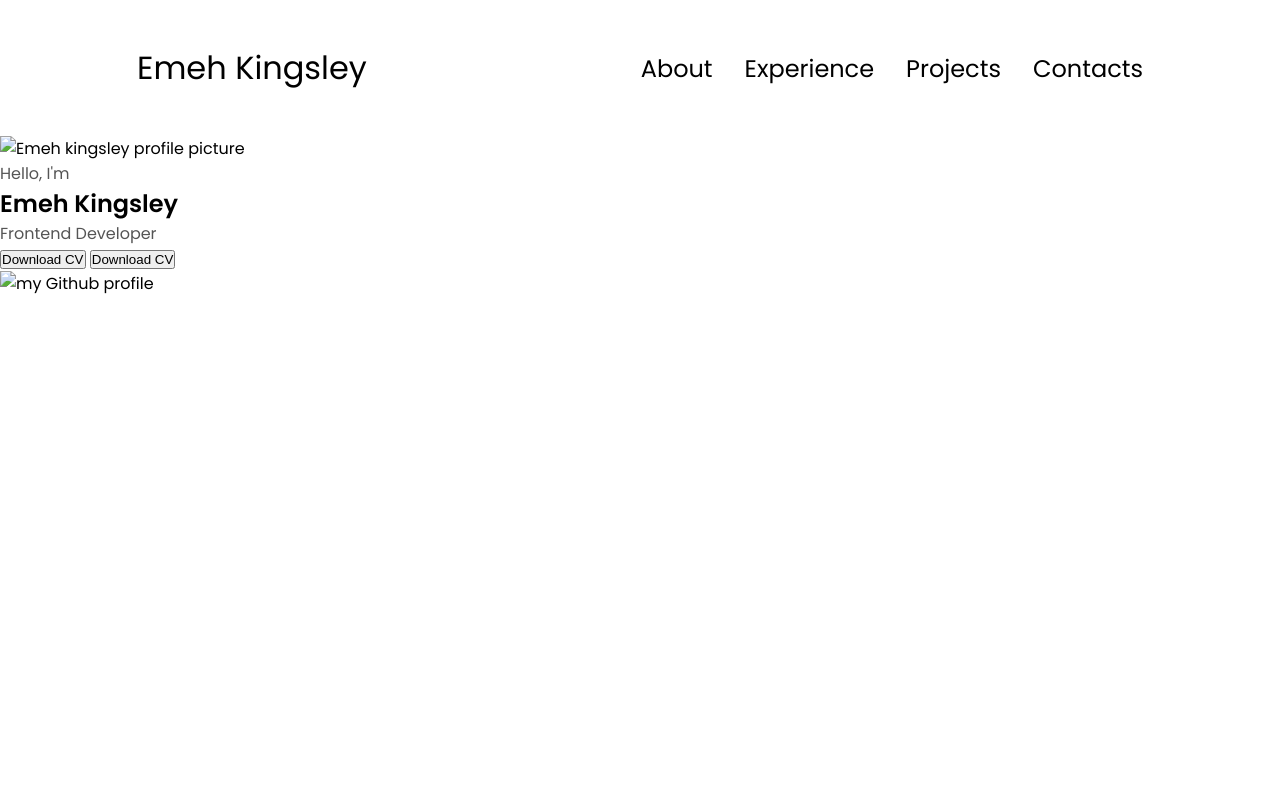
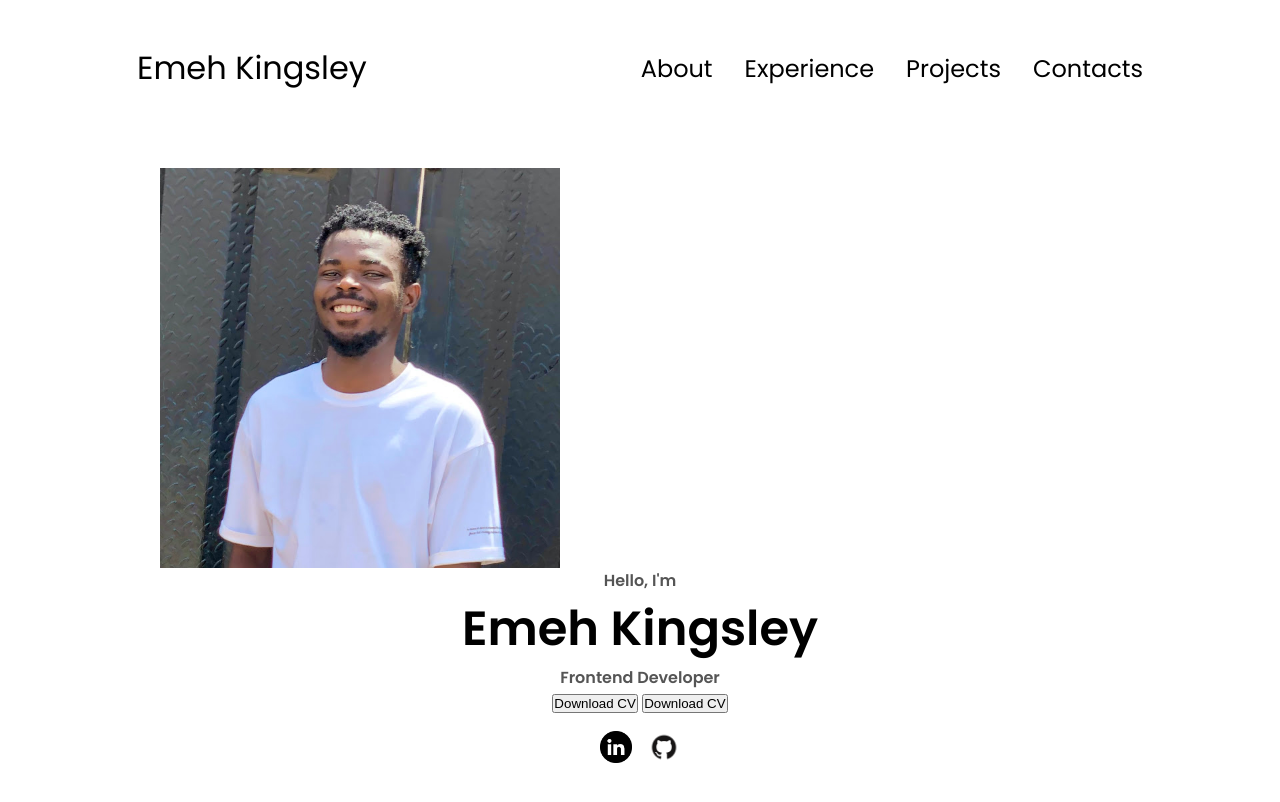
Before and after one commit to Kingzcodes/html-css-js-portfolio, a plain HTML site: page index.html in a window 1280 px wide. Drawn offline with Linux system fonts and the light colour scheme; a web font is replaced by a local one.

Commit message:
updates on social and profile sections

```diff
--- a/index.html
+++ b/index.html
@@ -37,7 +37,7 @@
     </nav>
     <section id="profiles">
       <div class="section__pic-container">
-        <img src="" alt="Emeh kingsley profile picture">
+        <img src="/assets/Emeh kingsley.jpg" alt="Emeh kingsley profile picture">
       </div>
       <div class="section__text">
         <p class="section__text__p1">Hello, I'm</p>
@@ -56,15 +56,15 @@
          Download CV
          </button>
         </div>
-        <div id="socials-container"
+        <div id="socials-container">
          <img
-          src=""
+          src="/assets/linkedin.png"
           alt="my linkdin profile"
           class="icon"
           onclick="location.href='https://linkdin.com/'"
           />
          <img
-          src=""
+          src="/assets/github.png"
           alt="my Github profile"
           class="icon"
           onclick="location.href='https://Github.com/'"
@@ -73,5 +73,6 @@
       </div>
     </section>
     <script src="script.js"></script>
+
 </body>
 </html>
--- a/style.css
+++ b/style.css
@@ -124,3 +124,68 @@
 .hamburger-icon span:first-child {
     opacity: 1;
 }
+
+/* SECTONS */
+section {
+padding-top: 4vh;
+height: 96vh;
+margin: 0 10rem;
+box-sizing: border-box;
+min-height: fit-content;
+}
+
+.section-container {
+    display: flex;
+}
+
+/* PROFILE SECTION */
+
+#profile {
+    display: flex;
+    justify-content: center;
+    gap: 5rem;
+    height: 80vh;
+}
+
+.section__pic-container {
+    display: flex;
+    height: 400px;
+    width: 400px;
+    margin: auto 0;
+}
+
+.section__text {
+    align-self: center;
+    text-align: center;
+}
+
+.section__text p {
+    font-weight: 600;
+}
+
+.section__text_p1 {
+    text-align: center;
+}
+.section__text_p1 {
+    font-size: 1.75rem;
+    margin-bottom: 1rem;
+}
+
+.title {
+    font-size: 3rem;
+    text-align: center;
+}
+
+#socials-container {
+    display: flex;
+    justify-content: center;
+    margin-top: 1rem;
+    gap: 1rem;
+}
+
+/* ICONS */
+
+.icon {
+    cursor: pointer;
+    height: 2rem;
+}
```
Also changed, not shown: assets/Emeh kingsley.jpg (added), assets/github.png (added), assets/linkedin.png (added).
